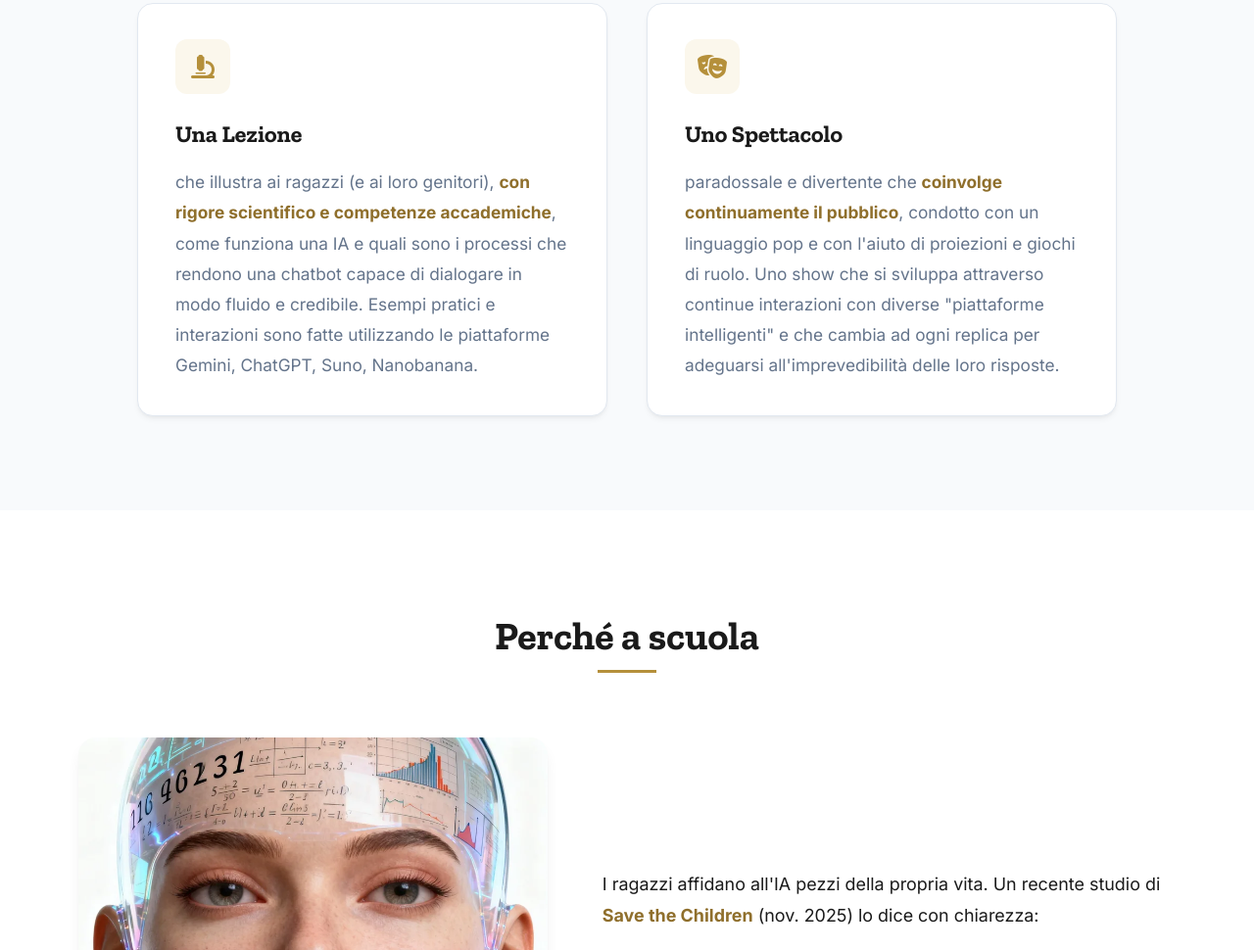
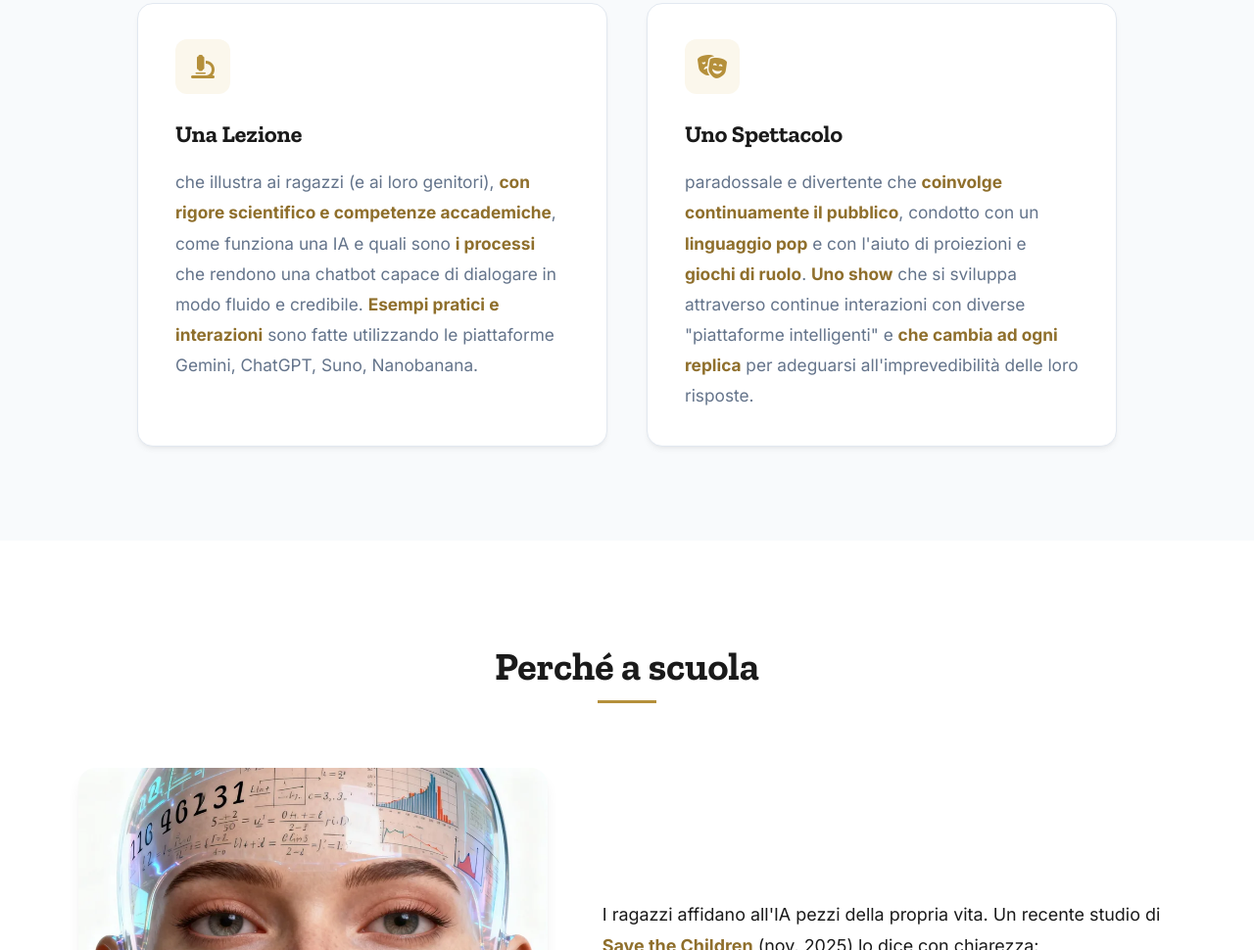
Before and after one commit to antoxth/artificiale, a website: page index.html in a window 1280 px wide. Shown: the part 921-1891 px from the top of the page at 98% size. Drawn offline with nearby package versions, Linux system fonts and the light colour scheme; a web font is replaced by a local one.

Commit message:
Cos'e: grassetti allineati alla brochure nei due box
- Una Lezione: "i processi", "Esempi pratici e interazioni"
- Uno Spettacolo: "linguaggio pop", "giochi di ruolo", "Uno show",
  "che cambia ad ogni replica"

Co-Authored-By: Claude Fable 5 <noreply@anthropic.com>

```diff
--- a/index.html
+++ b/index.html
@@ -179,12 +179,12 @@
                 <div class="checose-col">
                     <div class="checose-icon"><i class="fa-solid fa-microscope"></i></div>
                     <h3 class="checose-title">Una Lezione</h3>
-                    <p>che illustra ai ragazzi (e ai loro genitori), <strong>con rigore scientifico e competenze accademiche</strong>, come funziona una IA e quali sono i processi che rendono una chatbot capace di dialogare in modo fluido e credibile. Esempi pratici e interazioni sono fatte utilizzando le piattaforme Gemini, ChatGPT, Suno, Nanobanana.</p>
+                    <p>che illustra ai ragazzi (e ai loro genitori), <strong>con rigore scientifico e competenze accademiche</strong>, come funziona una IA e quali sono <strong>i processi</strong> che rendono una chatbot capace di dialogare in modo fluido e credibile. <strong>Esempi pratici e interazioni</strong> sono fatte utilizzando le piattaforme Gemini, ChatGPT, Suno, Nanobanana.</p>
                 </div>
                 <div class="checose-col">
                     <div class="checose-icon"><i class="fa-solid fa-masks-theater"></i></div>
                     <h3 class="checose-title">Uno Spettacolo</h3>
-                    <p>paradossale e divertente che <strong>coinvolge continuamente il pubblico</strong>, condotto con un linguaggio pop e con l'aiuto di proiezioni e giochi di ruolo. Uno show che si sviluppa attraverso continue interazioni con diverse "piattaforme intelligenti" e che cambia ad ogni replica per adeguarsi all'imprevedibilità delle loro risposte.</p>
+                    <p>paradossale e divertente che <strong>coinvolge continuamente il pubblico</strong>, condotto con un <strong>linguaggio pop</strong> e con l'aiuto di proiezioni e <strong>giochi di ruolo</strong>. <strong>Uno show</strong> che si sviluppa attraverso continue interazioni con diverse "piattaforme intelligenti" e <strong>che cambia ad ogni replica</strong> per adeguarsi all'imprevedibilità delle loro risposte.</p>
                 </div>
             </div>
         </div>
```
